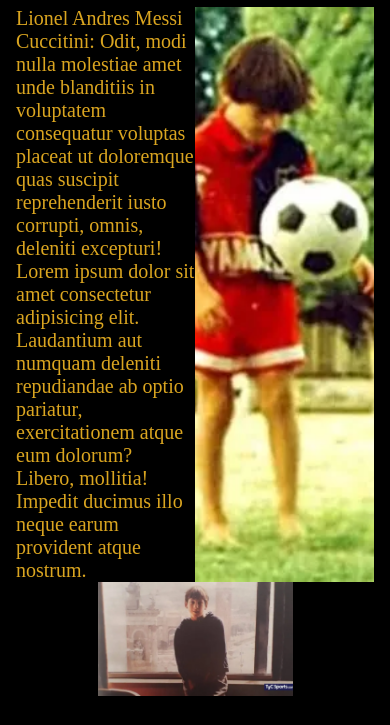
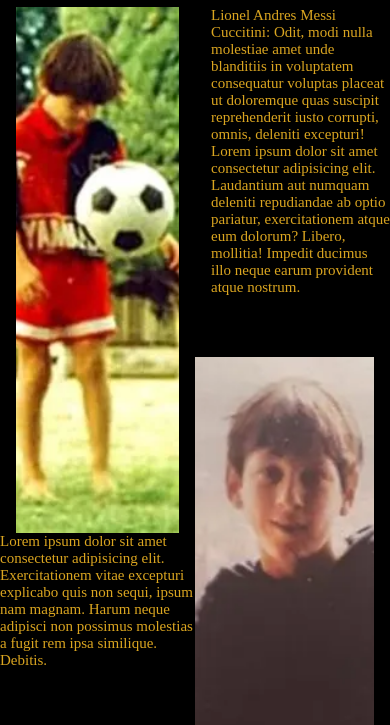
Before and after one commit to TR1NCHE/segunda-entrega, a plain HTML site: page pages/biografia.html in a window 390 px wide. Shown: the part 93-818 px from the top of the page. Drawn offline with Linux system fonts and the light colour scheme; a web font is replaced by a local one.

Commit message:
biografia responsive a 1440px, 768px, 425px y 375px

```diff
--- a/css/style.css
+++ b/css/style.css
@@ -524,7 +524,12 @@ responsive
 
 */
 
-
+@media (max-width:1440px){
+    .messi-massia{
+        padding-top: 1rem;
+        padding-bottom: 1rem;
+    }
+}
 
 @media (max-width:1024px){
     .navBar li a{
@@ -549,7 +554,10 @@ responsive
     .btn-group{
         padding: 90px 90px;
         display: table-column;
+    }
 
+    .messi-massia{
+        margin-top: -12rem;
     }
 }
 
@@ -606,6 +614,43 @@ responsive
     .messi-hero img{
         padding-right: 0rem;
     }
+
+    .main-biografia{
+        grid-template: repeat(4,1fr)/repeat(2,1fr);
+    }
+
+    .messi-niño{
+        grid-column: 1/2;
+        grid-row: 1/3;
+        padding-left: 1rem;
+    }
+
+
+    .messi-massia{
+        grid-row: 3/5;
+        grid-column: 2/3;
+        padding-bottom: 0rem;
+        padding-right: 1rem;
+    }
+
+    .messi-newell{
+        grid-column: 2/3;
+        grid-row: 1/2;
+    }
+
+    .messi-newell h2{
+        font-size: 15px;
+    }
+
+    .messi-barsa{
+        grid-row: 3/5;
+        grid-column: 1/2;
+    }
+
+    .messi-barsa h2{
+        font-size: 15px;
+        padding-bottom: 0rem;
+    }
 }
 
 @media (max-width:375px){
```
